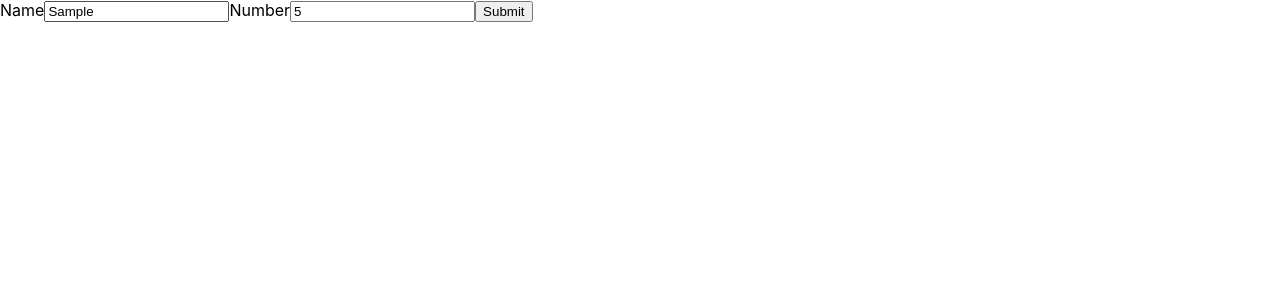
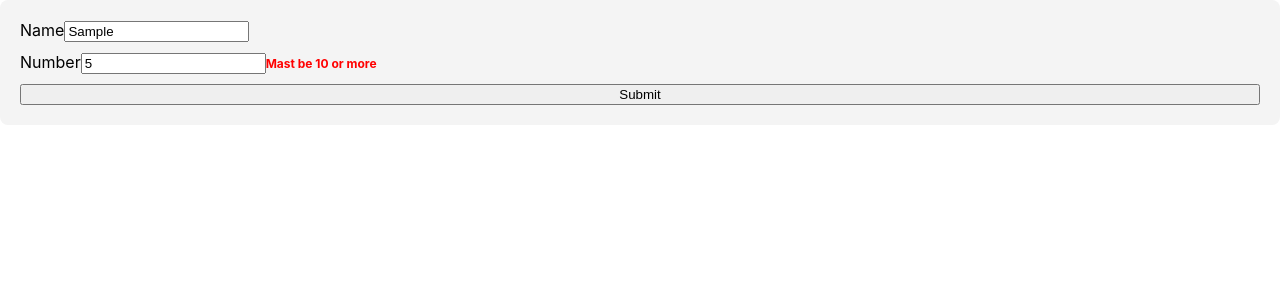
Before and after one commit to DanikJA/goit-react-hw-02-phonebook, a React (Create React App) app: page / in a window 1280 px wide. Both pictures are taken after typing "Sample", "5" into the empty fields and a click on the button "Submit". Shown: the top 300 px of the page. Built offline with nearby package versions, Linux system fonts and the light colour scheme.

Commit message:
work with formik

```diff
--- a/package.json
+++ b/package.json
@@ -16,8 +16,10 @@
     "react-dom": "^18.1.0",
     "react-scripts": "^5.0.1",
     "resolve-url-loader": "^5.0.0",
+    "styled-components": "^6.1.13",
     "svgo": "^3.3.2",
-    "web-vitals": "^2.1.3"
+    "web-vitals": "^2.1.3",
+    "yup": "^1.6.1"
   },
   "scripts": {
     "start": "react-scripts start",
--- /dev/null
+++ b/src/components/App.Styled.jsx
@@ -0,0 +1,18 @@
+import { Form } from 'formik';
+import styled from 'styled-components';
+
+export const StyledForm = styled(Form)`
+  display: flex;
+  flex-direction: column;
+  gap: 10px;
+  padding: 20px;
+  background-color: #f4f4f4;
+  border-radius: 8px;
+`;
+
+export const ErrorText = styled.span`
+  color: red;
+  font-size: 12px;
+  margin-top: 4px;
+  font-weight: bold;
+`;
--- a/src/components/App.jsx
+++ b/src/components/App.jsx
@@ -1,5 +1,13 @@
 import { Component } from 'react';
-import { Formik, Field, Form } from 'formik';
+import { Formik, Field, ErrorMessage } from 'formik';
+import { StyledForm, ErrorText } from './App.Styled';
+import * as Yup from 'yup';
+
+const numbersSchema = Yup.object().shape({
+  filter: '',
+  name: Yup.string().min(2, 'Too Short!').required('Required'),
+  number: Yup.string().min(10, 'Mast be 10 or more').required('Required'),
+});
 
 export class App extends Component {
   render() {
@@ -17,23 +25,27 @@ export class App extends Component {
             name: '',
             number: '',
           }}
-          onSubmit={values => {
+          validationSchema={numbersSchema}
+          onSubmit={(values, actions) => {
             console.log(values);
+            actions.resetForm();
           }}
         >
-          <Form>
+          <StyledForm>
             <label>
               Name
               <Field name="name" />
+              <ErrorMessage name="name" component={ErrorText} />
             </label>
 
             <label>
               Number
               <Field name="number" type="number" />
+              <ErrorMessage name="number" component={ErrorText} />
             </label>
 
             <button type="submit">Submit</button>
-          </Form>
+          </StyledForm>
         </Formik>
       </div>
     );
```
Also changed, not shown: 1 other file (tests, documents, lock files or other folders).
